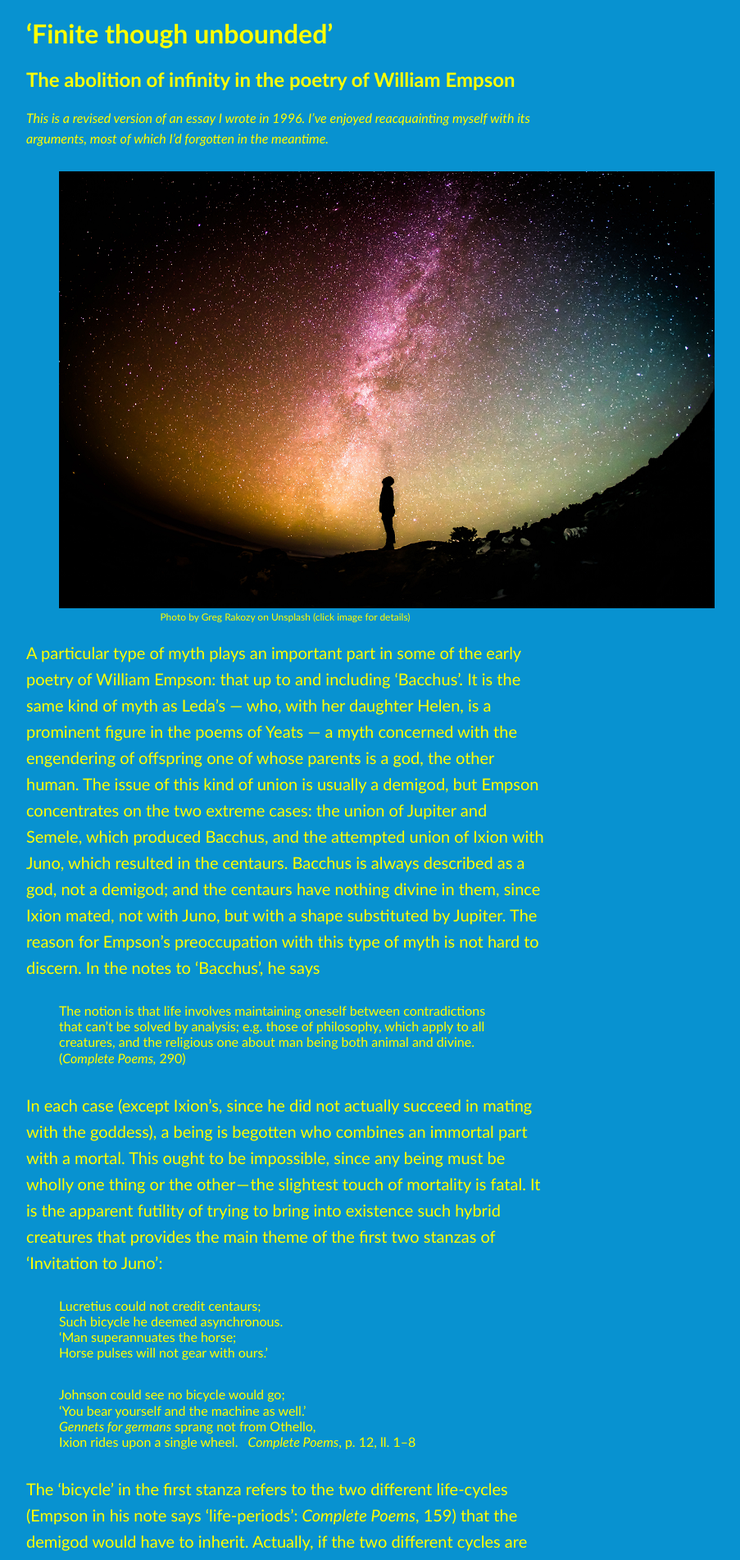
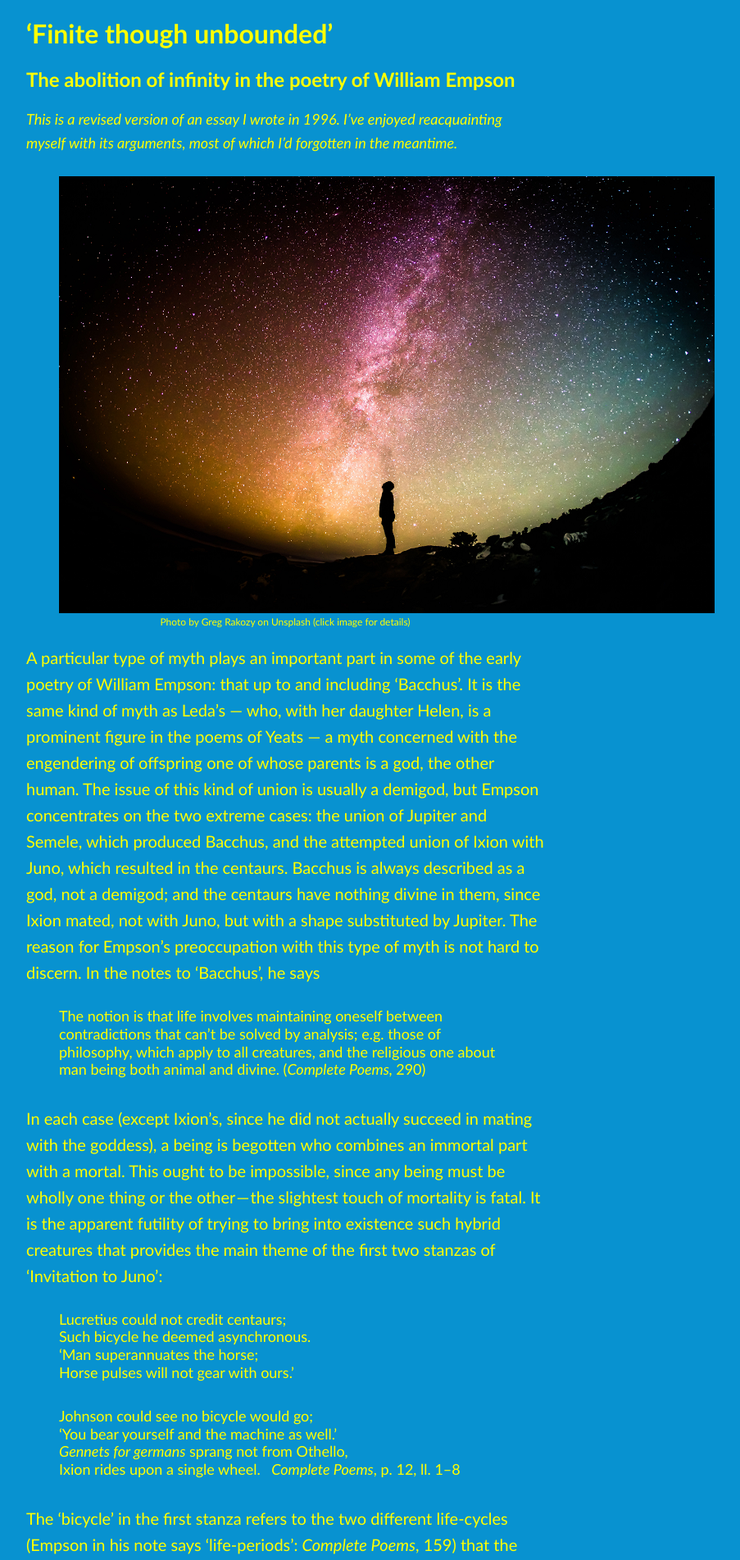
Before and after one commit to artkavanagh/github.io, a Jekyll site: the page finite-though-unbounded.html, which Jekyll copies as it is, in a window 1280 px wide. Shown: the top 1903 px of the page at 82% size, without its empty margins (292-1195 px from the left). Built offline with Jekyll 4.4.1, drawn with Linux system fonts in a browser that asks for light colours.

Commit message:
Update akstyles.css

```diff
--- a/assets/css/akstyles.css
+++ b/assets/css/akstyles.css
@@ -17,11 +17,11 @@ html, body {
       }
       p.intro {
 	      font-style: italic ;
-	      font-size: 16px ;
+	      font-size: 18px ;
 	      }
       blockquote {
 	      margin-bottom: 32px ;
-	      font-size: 16px;
+	      font-size: 18px;
 	      line-height: 1.2 ;
 	   }
       footer {
@@ -30,7 +30,6 @@ html, body {
         text-align: center;
         font-size: 12px;
       }
-figure { text-align: center ; }
       figcaption {
 			margin: 0, 0 ;
 			text-align: center ;
```
